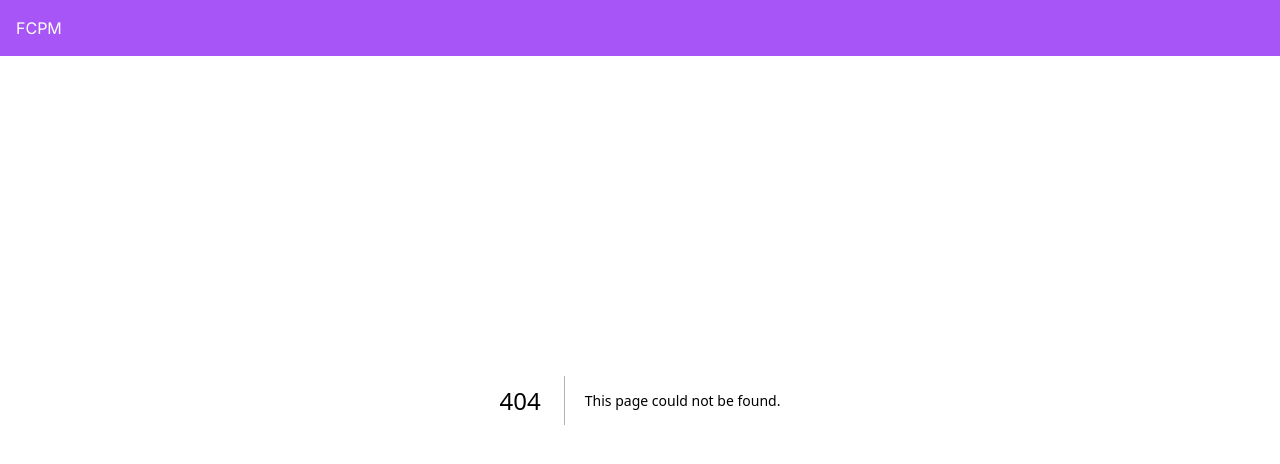
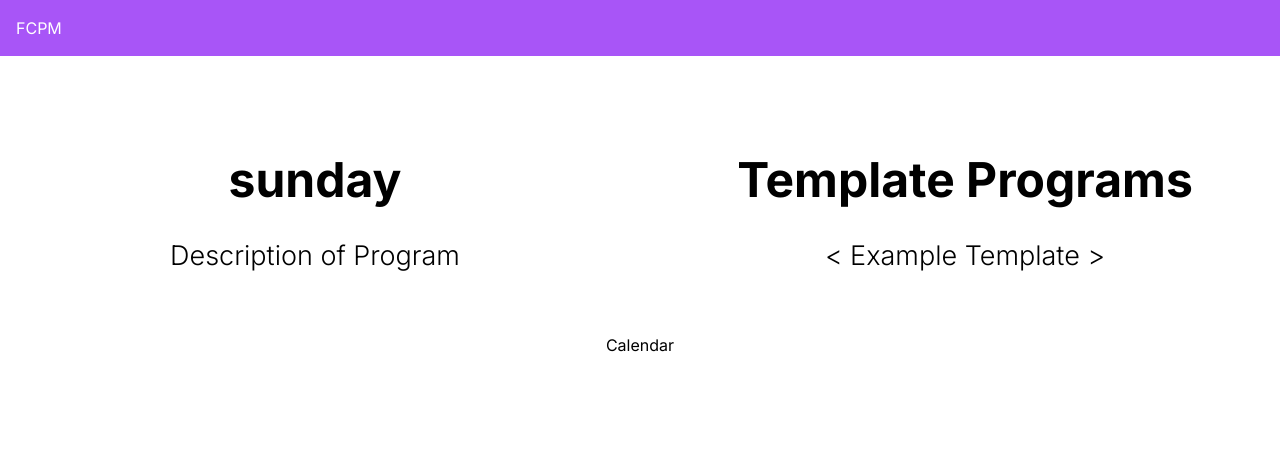
Before and after one commit to bmurf17/learning-next, a Next.js app: page /program/sunday in a window 1280 px wide. Before the commit this address had no page. Shown: the top 464 px of the page. Built offline with nearby package versions, Linux system fonts and the light colour scheme.

Commit message:
Dynamic Pages

```diff
--- /dev/null
+++ b/app/program/[programName]/page.tsx
@@ -0,0 +1,10 @@
+import { ProgramDetails } from "@/components";
+
+export default function Page({ params }: { params: { programName: string } }) {
+  console.log(params);
+  return (
+    <main className="">
+      <ProgramDetails programName={params.programName} />
+    </main>
+  );
+}
--- a/components/Hero.tsx
+++ b/components/Hero.tsx
@@ -14,7 +14,7 @@ export default function Hero() {
           Streamline the process of planning events
         </p>
 
-        <Link href={"/program"}>
+        <Link href={"/programs"}>
           <CustomButton
             title="Explore Programs"
             containerStyles="bg-purple-400  hover:bg-purple-500 text-white rounded-full my-10 p-8"
--- a/components/Program.tsx
+++ b/components/Program.tsx
@@ -1,5 +1,5 @@
-import Image from "next/image";
 import CustomCard from "./CustomCard";
+import Link from "next/link";
 
 export default function Program() {
   return (
@@ -9,11 +9,13 @@ export default function Program() {
           Take a look at one of our programs
         </p>
         <div className="flex md:flex-row flex-col pt-6 gap-5 flex-wrap">
-          <CustomCard
-            image={"/test-image1.jpg"}
-            title={"Sunday Circle"}
-            description={"A Program where we hang on a sunday"}
-          />
+          <Link href={"/program/sunday"}>
+            <CustomCard
+              image={"/test-image1.jpg"}
+              title={"Sunday Circle"}
+              description={"A Program where we hang on a sunday"}
+            />
+          </Link>
         </div>
       </div>
     </div>
--- /dev/null
+++ b/components/ProgramDetails.tsx
@@ -0,0 +1,32 @@
+interface Props {
+  programName: string;
+}
+
+export default function ProgramDetails({ programName }: Props) {
+  return (
+    <>
+      <div className="flex md:flex-row flex-col gap-5 z-0 max-w-[1440px] xl:mx-auto mx-2">
+        <div className="flex-1 xl:pt-36 pt-28 sm:px-16 px-6">
+          <h1 className="2xl:text-[48px] sm:text-[48px] text-[50px] font-bold text-center">
+            {programName}
+          </h1>
+
+          <p className="text-[27px] text-black-100 font-light mt-5 text-center">
+            Description of Program
+          </p>
+        </div>
+        <div className="flex-1 xl:pt-36 pt-28 sm:px-16 px-6">
+          <h1 className="2xl:text-[48px] sm:text-[48px] text-[50px] font-bold text-center">
+            Template Programs
+          </h1>
+          <div className="text-[27px] text-black-100 font-light mt-5 text-center">
+            &lt; Example Template &gt;
+          </div>
+        </div>
+      </div>
+      <div className="flex flex-row align-middle justify-center mt-14">
+        Calendar
+      </div>
+    </>
+  );
+}
--- a/components/index.ts
+++ b/components/index.ts
@@ -1,4 +1,5 @@
 import Hero from './Hero';
 import Program from './Program';
+import ProgramDetails from './ProgramDetails';
 
-export { Hero, Program }
+export { Hero, Program, ProgramDetails }
```
Also changed, not shown: app/programs/page.tsx (renamed from app/program/page.tsx).
